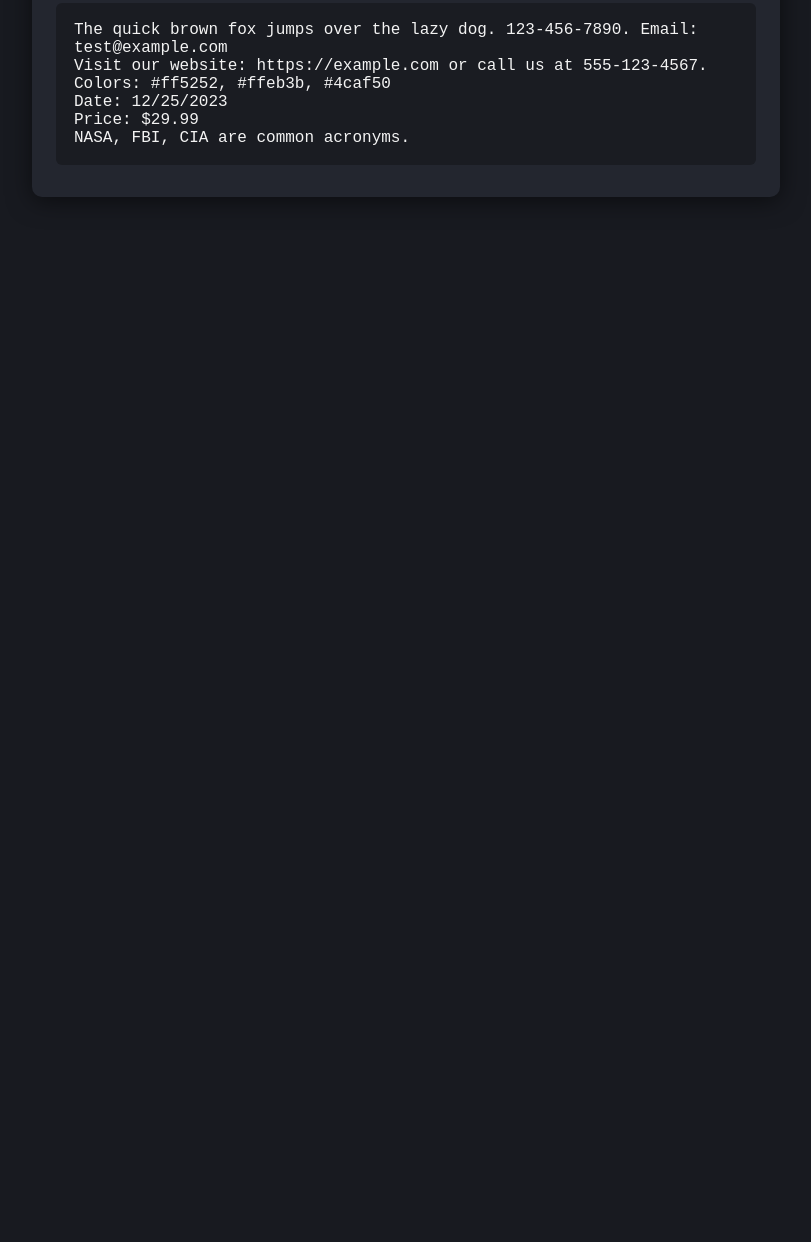
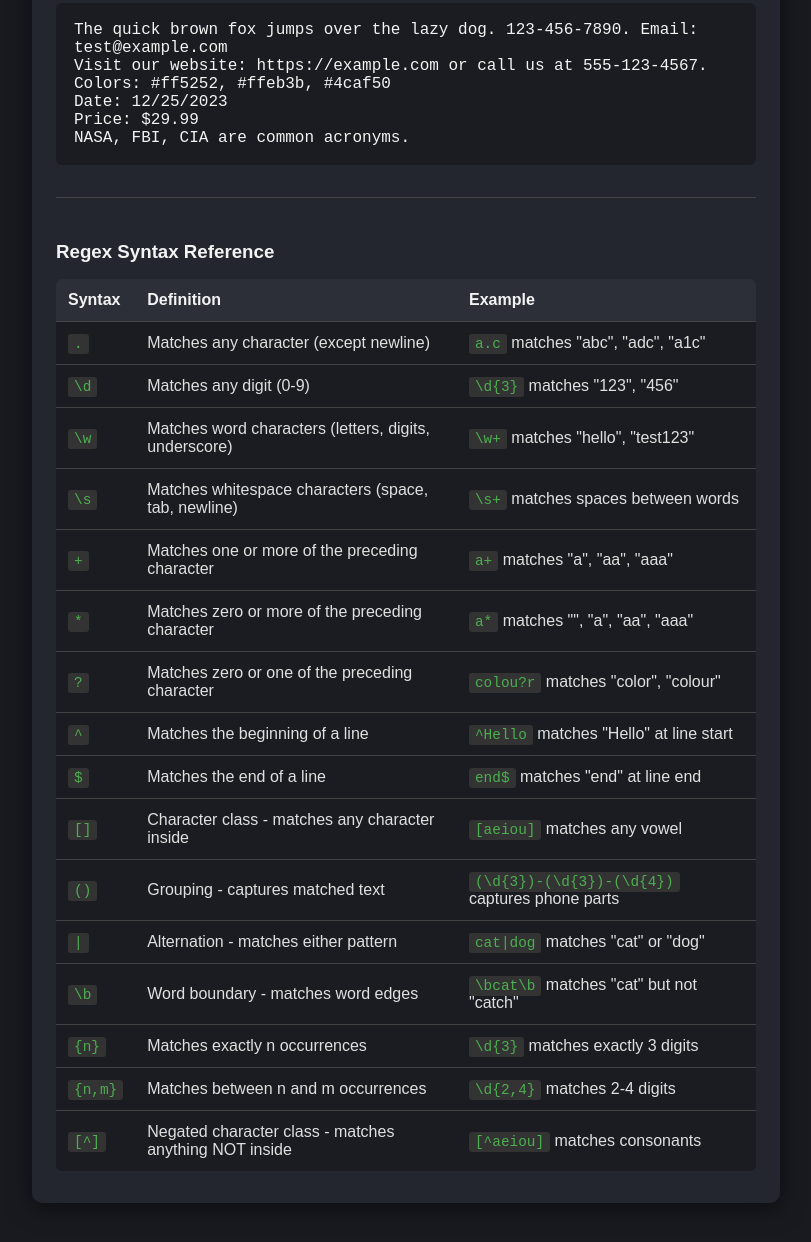
Before and after one commit to RyanMPierson/regex-sandbox, a plain HTML site: page index.html in a window 1280 px wide. Shown: the part 462-1704 px from the top of the page, without its empty margins (234-1045 px from the left). Before the commit the page ends 800 px from the top, so only its background shows below. Drawn offline with Linux system fonts and the light colour scheme.

Commit message:
Added Syntax Table

```diff
--- a/index.html
+++ b/index.html
@@ -56,6 +56,101 @@ NASA, FBI, CIA are common acronyms.</textarea>
         <div class="error" id="error-msg"></div>
         <div class="match-info" id="match-info"></div>
         <div class="result" id="result"></div>
+
+        <div class="syntax-reference">
+            <h3>Regex Syntax Reference</h3>
+            <table class="syntax-table">
+                <thead>
+                    <tr>
+                        <th>Syntax</th>
+                        <th>Definition</th>
+                        <th>Example</th>
+                    </tr>
+                </thead>
+                <tbody>
+                    <tr>
+                        <td><code>.</code></td>
+                        <td>Matches any character (except newline)</td>
+                        <td><code>a.c</code> matches "abc", "adc", "a1c"</td>
+                    </tr>
+                    <tr>
+                        <td><code>\d</code></td>
+                        <td>Matches any digit (0-9)</td>
+                        <td><code>\d{3}</code> matches "123", "456"</td>
+                    </tr>
+                    <tr>
+                        <td><code>\w</code></td>
+                        <td>Matches word characters (letters, digits, underscore)</td>
+                        <td><code>\w+</code> matches "hello", "test123"</td>
+                    </tr>
+                    <tr>
+                        <td><code>\s</code></td>
+                        <td>Matches whitespace characters (space, tab, newline)</td>
+                        <td><code>\s+</code> matches spaces between words</td>
+                    </tr>
+                    <tr>
+                        <td><code>+</code></td>
+                        <td>Matches one or more of the preceding character</td>
+                        <td><code>a+</code> matches "a", "aa", "aaa"</td>
+                    </tr>
+                    <tr>
+                        <td><code>*</code></td>
+                        <td>Matches zero or more of the preceding character</td>
+                        <td><code>a*</code> matches "", "a", "aa", "aaa"</td>
+                    </tr>
+                    <tr>
+                        <td><code>?</code></td>
+                        <td>Matches zero or one of the preceding character</td>
+                        <td><code>colou?r</code> matches "color", "colour"</td>
+                    </tr>
+                    <tr>
+                        <td><code>^</code></td>
+                        <td>Matches the beginning of a line</td>
+                        <td><code>^Hello</code> matches "Hello" at line start</td>
+                    </tr>
+                    <tr>
+                        <td><code>$</code></td>
+                        <td>Matches the end of a line</td>
+                        <td><code>end$</code> matches "end" at line end</td>
+                    </tr>
+                    <tr>
+                        <td><code>[]</code></td>
+                        <td>Character class - matches any character inside</td>
+                        <td><code>[aeiou]</code> matches any vowel</td>
+                    </tr>
+                    <tr>
+                        <td><code>()</code></td>
+                        <td>Grouping - captures matched text</td>
+                        <td><code>(\d{3})-(\d{3})-(\d{4})</code> captures phone parts</td>
+                    </tr>
+                    <tr>
+                        <td><code>|</code></td>
+                        <td>Alternation - matches either pattern</td>
+                        <td><code>cat|dog</code> matches "cat" or "dog"</td>
+                    </tr>
+                    <tr>
+                        <td><code>\b</code></td>
+                        <td>Word boundary - matches word edges</td>
+                        <td><code>\bcat\b</code> matches "cat" but not "catch"</td>
+                    </tr>
+                    <tr>
+                        <td><code>{n}</code></td>
+                        <td>Matches exactly n occurrences</td>
+                        <td><code>\d{3}</code> matches exactly 3 digits</td>
+                    </tr>
+                    <tr>
+                        <td><code>{n,m}</code></td>
+                        <td>Matches between n and m occurrences</td>
+                        <td><code>\d{2,4}</code> matches 2-4 digits</td>
+                    </tr>
+                    <tr>
+                        <td><code>[^]</code></td>
+                        <td>Negated character class - matches anything NOT inside</td>
+                        <td><code>[^aeiou]</code> matches consonants</td>
+                    </tr>
+                </tbody>
+            </table>
+        </div>
     </div>
     <script src="script.js"></script>
 </body>
--- a/style.css
+++ b/style.css
@@ -118,3 +118,57 @@ select option {
 .tooltip-icon:hover {
     background: #4caf50;
 }
+
+.syntax-reference {
+    margin-top: 32px;
+    padding-top: 24px;
+    border-top: 1px solid #444;
+}
+
+.syntax-reference h3 {
+    margin-bottom: 16px;
+    color: #f3f3f3;
+}
+
+.syntax-table {
+    width: 100%;
+    border-collapse: collapse;
+    margin-top: 12px;
+    background: #1a1c22;
+    border-radius: 6px;
+    overflow: hidden;
+}
+
+.syntax-table th,
+.syntax-table td {
+    padding: 12px;
+    text-align: left;
+    border-bottom: 1px solid #444;
+}
+
+.syntax-table th {
+    background: #2c2f38;
+    font-weight: bold;
+    color: #f3f3f3;
+}
+
+.syntax-table td {
+    color: #e0e0e0;
+}
+
+.syntax-table code {
+    background: #333;
+    color: #4caf50;
+    padding: 2px 6px;
+    border-radius: 3px;
+    font-family: 'Fira Mono', monospace;
+    font-size: 0.9em;
+}
+
+.syntax-table tr:hover {
+    background: #252830;
+}
+
+.syntax-table tbody tr:last-child td {
+    border-bottom: none;
+}
```
Also changed, not shown: 1 other file.
